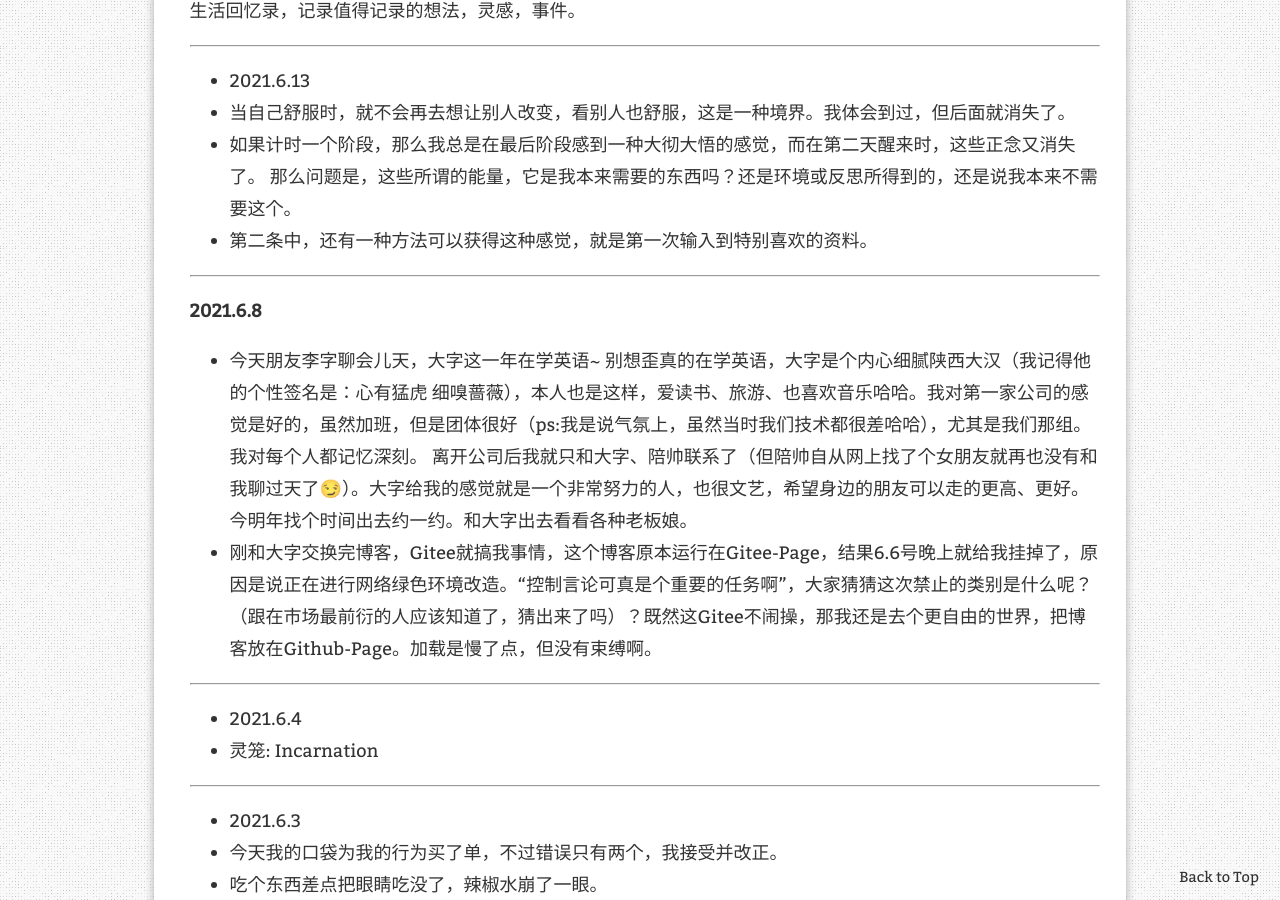
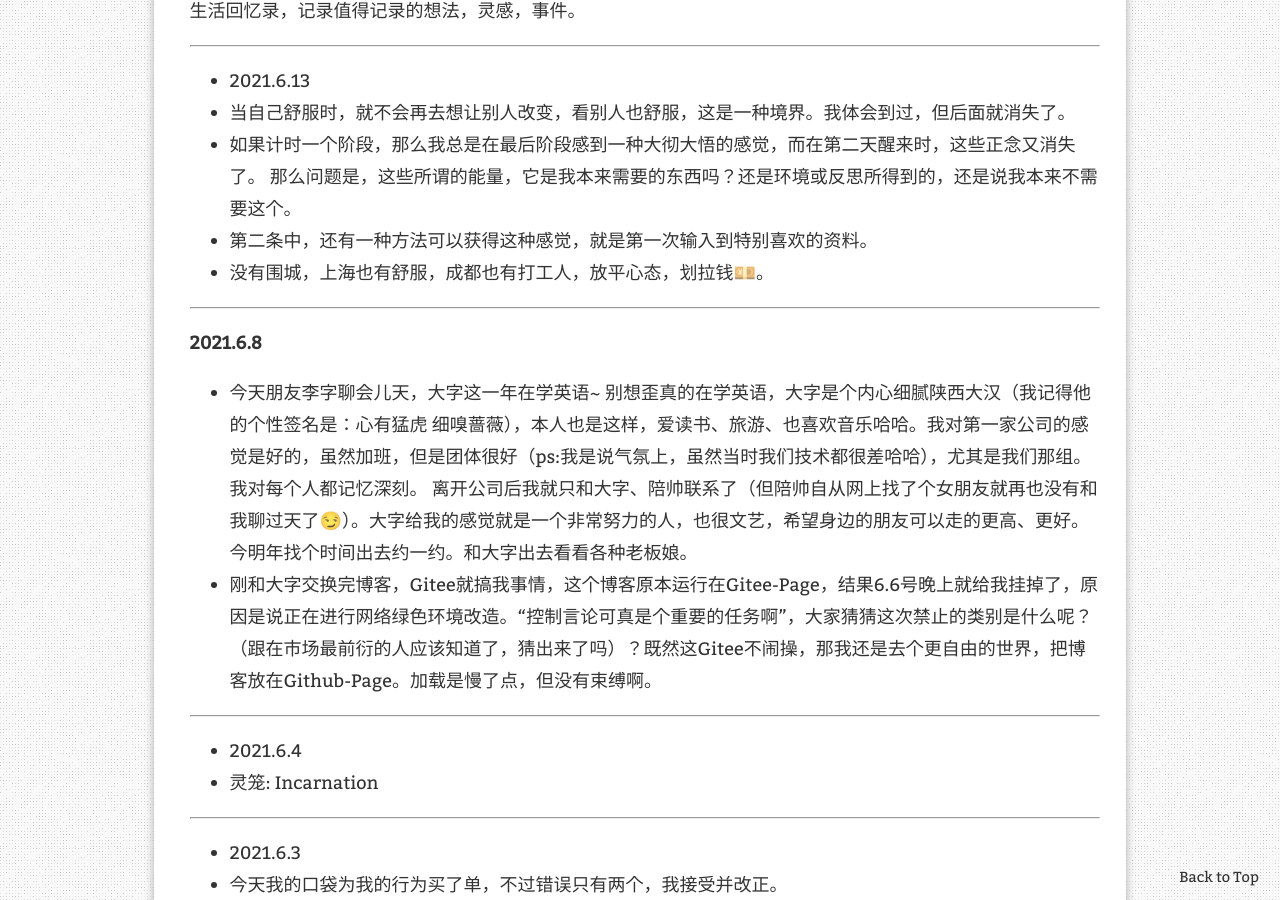
Before and after one commit to victor3pt/victor3pt, a Jekyll site: the page built from _posts/2021-06-02-迈进.md, in a window 1280 px wide and 900 px high, scrolled down 352 px. Built offline with Jekyll 4.4.1, drawn with Linux system fonts in a browser that asks for light colours; comment, search, counter and statistics services are not loaded.

Commit message:
insert 1

```diff
--- a/_posts/2021-06-02-迈进.md
+++ b/_posts/2021-06-02-迈进.md
@@ -17,6 +17,8 @@ permalink: /:categories/ToMoveForward
 * 当自己舒服时，就不会再去想让别人改变，看别人也舒服，这是一种境界。我体会到过，但后面就消失了。
 * 如果计时一个阶段，那么我总是在最后阶段感到一种大彻大悟的感觉，而在第二天醒来时，这些正念又消失了。 那么问题是，这些所谓的能量，它是我本来需要的东西吗？还是环境或反思所得到的，还是说我本来不需要这个。
 * 第二条中，还有一种方法可以获得这种感觉，就是第一次输入到特别喜欢的资料。
+
+* 没有围城，上海也有舒服，成都也有打工人，放平心态，划拉钱💴。
 
 ****
 **2021.6.8**
```
